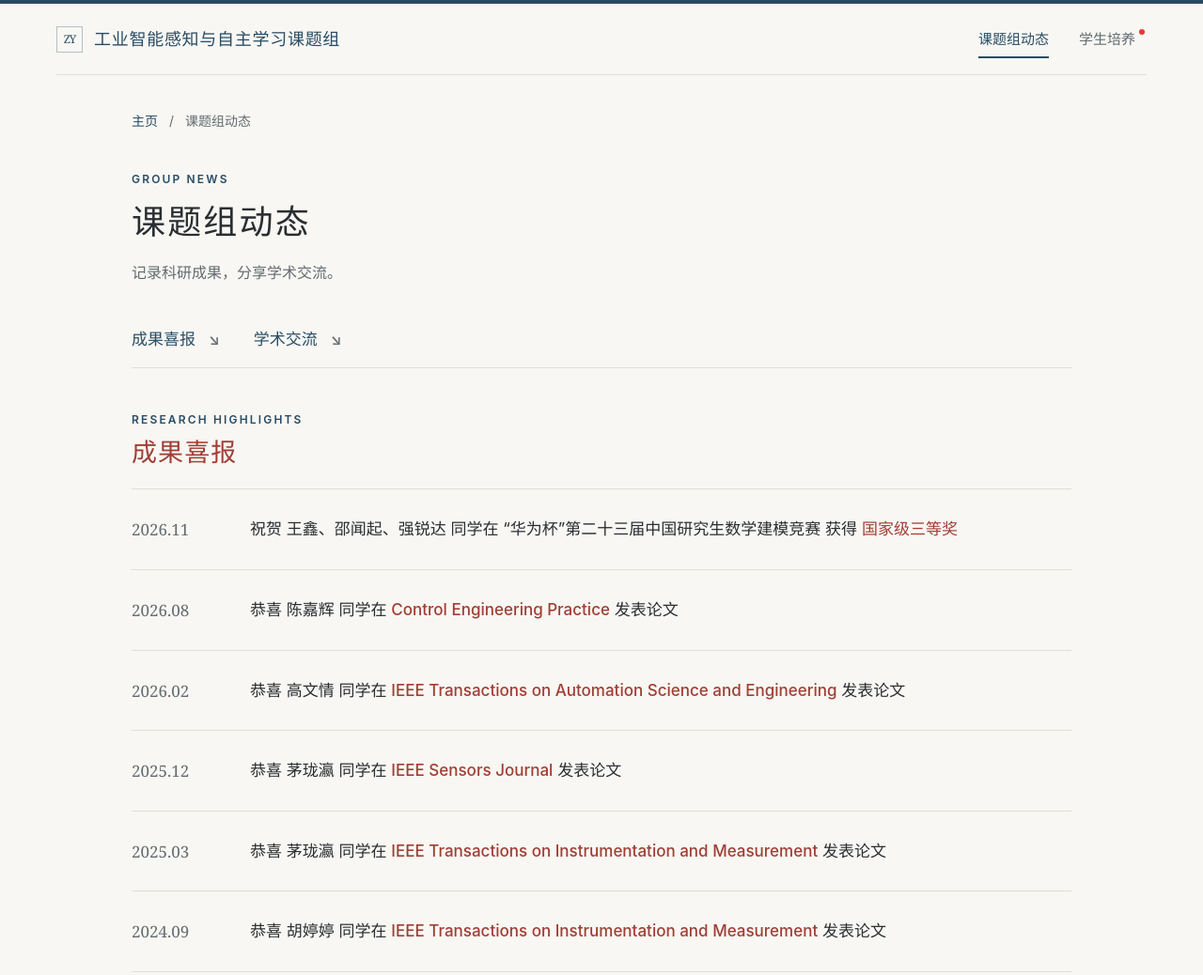
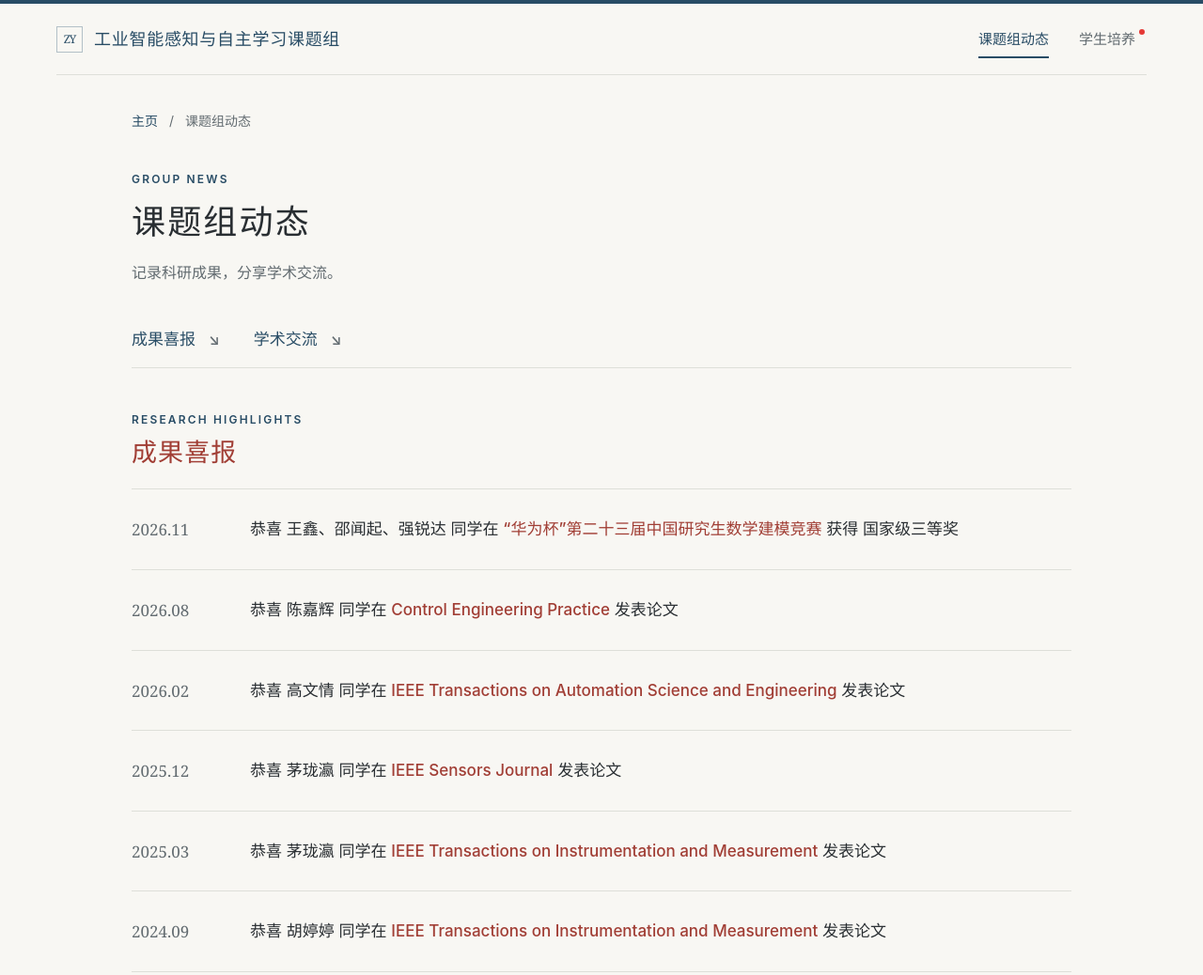
Before and after one commit to ZeallYang/ZeallYang.github.io, an Astro site: page /news in a window 1280 px wide. Shown: the top 1038 px of the page at 94% size. Built offline with nearby package versions, Linux system fonts and the light colour scheme; Astro itself is replaced by a stand-in of ours.

Commit message:
Refine competition achievement wording and emphasis

```diff
--- a/src/pages/news.astro
+++ b/src/pages/news.astro
@@ -47,7 +47,7 @@ const exchanges = newestFirst(academicExchanges);
               <article class="news-entry-content">
                 <p class="achievement-message">
                   {'competition' in item ? (
-                    <>祝贺 <strong>{item.student}</strong> 同学在 {item.competition} 获得 <span class="achievement-venue">{item.award}</span></>
+                    <>恭喜 <strong>{item.student}</strong> 同学在 <span class="achievement-venue">{item.competition}</span> 获得 <strong>{item.award}</strong></>
                   ) : (
                     <>恭喜 <strong>{item.student}</strong> 同学在 <span class="achievement-venue" lang="en">{item.venue}</span> 发表论文</>
                   )}
```
